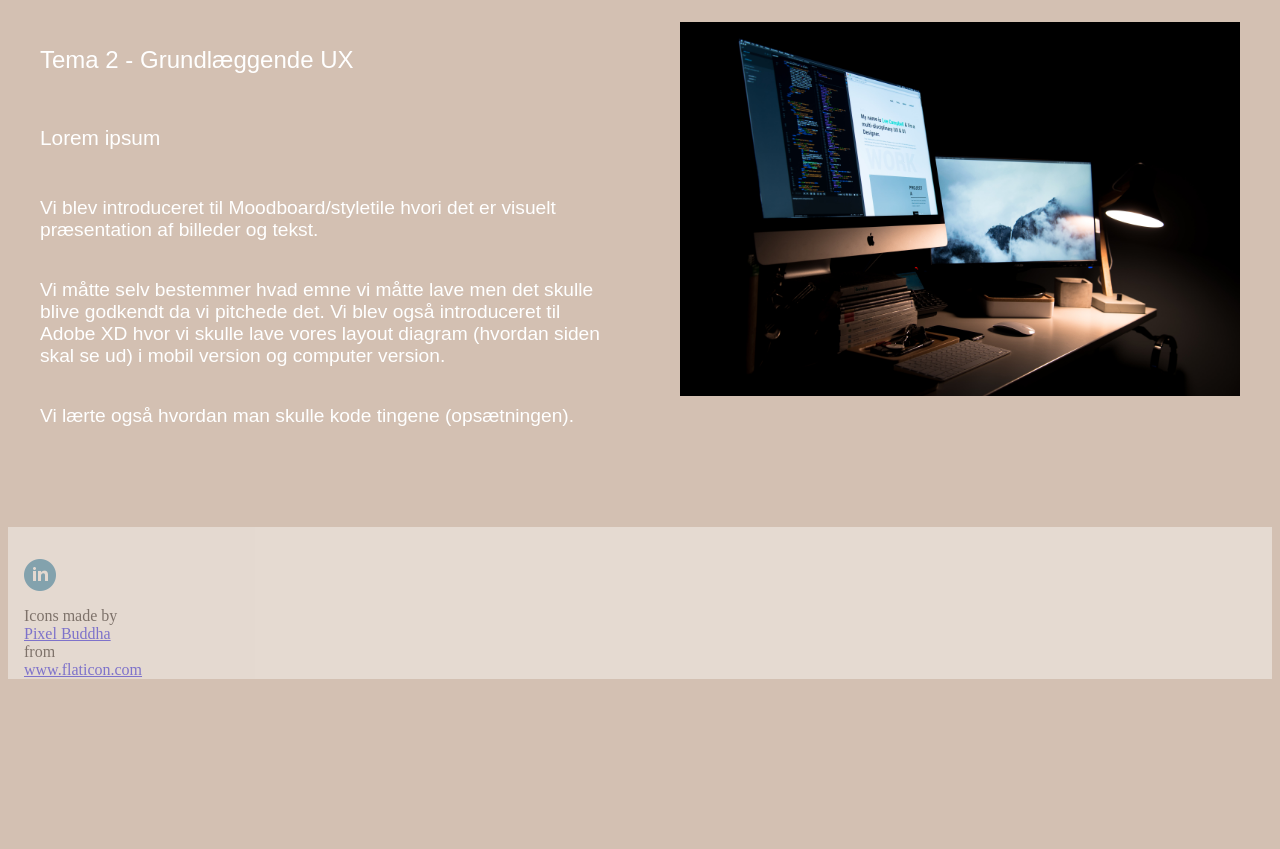
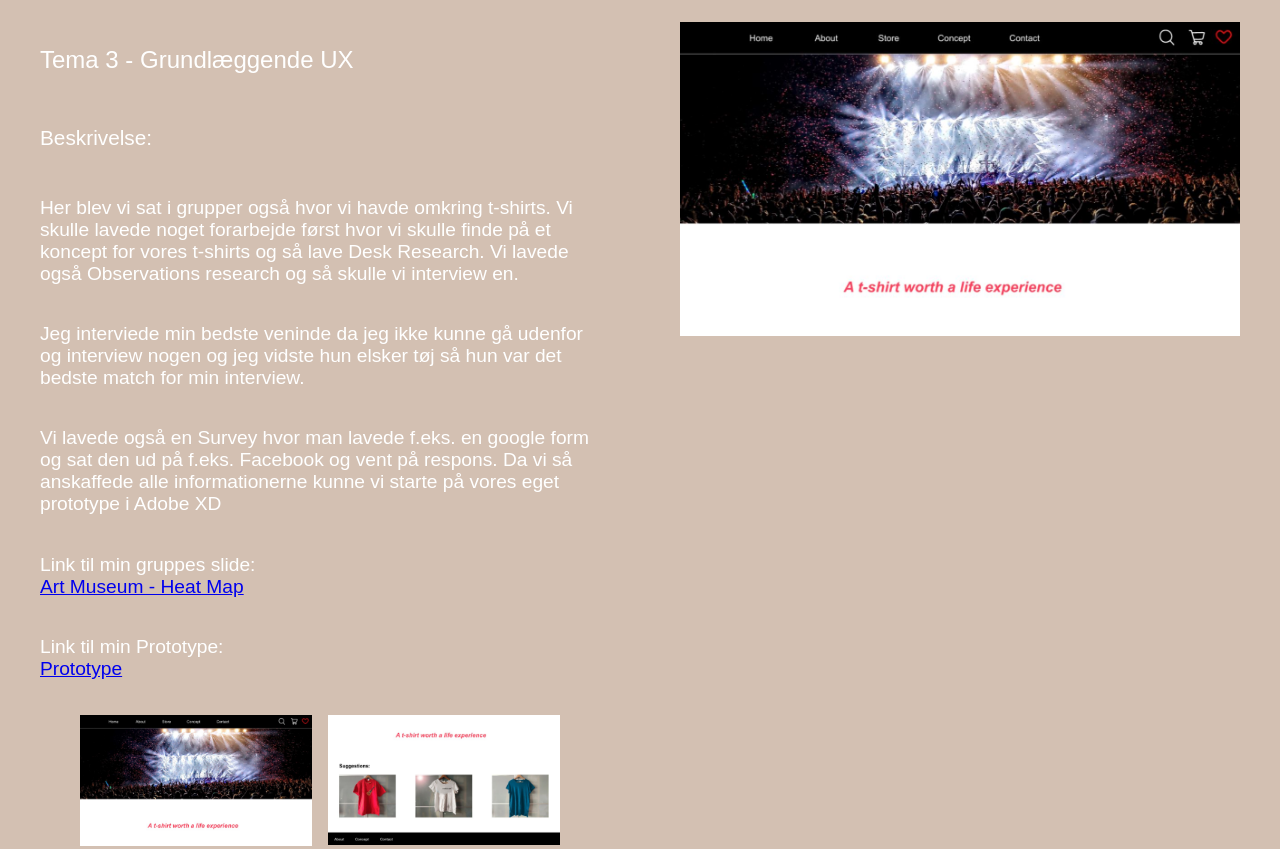
Before and after one commit to male7800/Eksame, a plain HTML site: page tema_tre.html in a window 1280 px wide. Shown: the part 520-1369 px from the top of the page. Before the commit the page ends 1207 px from the top, so only its background shows below. Drawn offline with Linux system fonts and the light colour scheme; a web font is replaced by a local one.

Commit message:
Arbejde på beskrivel til temaerne

```diff
--- a/tema_tre.html
+++ b/tema_tre.html
@@ -26,22 +26,50 @@
     <main>
       <section id="section_three">
         <div class="three">
-          <h3>Tema 2 - Grundlæggende UX</h3>
-          <h4>Lorem ipsum</h4>
+          <h3>Tema 3 - Grundlæggende UX</h3>
+          <h4>Beskrivelse:</h4>
           <p>
-            Vi blev introduceret til Moodboard/styletile hvori det er visuelt
-            præsentation af billeder og tekst.
+            Her blev vi sat i grupper også hvor vi havde omkring t-shirts. Vi
+            skulle lavede noget forarbejde først hvor vi skulle finde på et
+            koncept for vores t-shirts og så lave Desk Research. Vi lavede også
+            Observations research og så skulle vi interview en.
           </p>
           <p>
-            Vi måtte selv bestemmer hvad emne vi måtte lave men det skulle blive
-            godkendt da vi pitchede det. Vi blev også introduceret til Adobe XD
-            hvor vi skulle lave vores layout diagram (hvordan siden skal se ud)
-            i mobil version og computer version.
+            Jeg interviede min bedste veninde da jeg ikke kunne gå udenfor og
+            interview nogen og jeg vidste hun elsker tøj så hun var det bedste
+            match for min interview.
           </p>
-          <p>Vi lærte også hvordan man skulle kode tingene (opsætningen).</p>
+          <p>
+            Vi lavede også en Survey hvor man lavede f.eks. en google form og
+            sat den ud på f.eks. Facebook og vent på respons. Da vi så
+            anskaffede alle informationerne kunne vi starte på vores eget
+            prototype i Adobe XD
+          </p>
+          <p>
+            Link til min gruppes slide:
+            <a
+              href="https://docs.google.com/presentation/d/17-O389g9zybD1_oRirQuXsS0Kl41DuJ1K-ORYcqCPBc/edit#slide=id.p1"
+              >Art Museum - Heat Map</a
+            >
+          </p>
+          <p>
+            Link til min Prototype:
+            <a
+              href="https://xd.adobe.com/view/545c847f-0af0-4c86-b203-1b559a1af69c-010f/"
+              >Prototype</a
+            >
+          </p>
+           <figure class="gallery">
+          <img src="styles/XD_web_t_shirt.JPG" alt="" />
+          <img src="styles/XD_web_t_shirt_2.JPG" alt="" />
+          <img src="styles/Solution_sketch_1.JPG" alt="" />
+          <img src="styles/Solution_sketch_2.JPG" alt="" />
+          <img src="styles/Solution_sketch_3.JPG" alt="" />
+        </figure>
+      </article>
         </div>
         <div class="picture_three">
-          <img src="styles/lee-campbell-DtDlVpy-vvQ-unsplash.jpg" alt="" />
+          <img src="styles/XD_web_t_shirt.JPG" alt="" />
         </div>
       </section>
     </main>
```
Also changed, not shown: portfolie.html (+1 -1 lines), tema_to.html (+27 -9 lines), styles/Solution_sketch_1.JPG (added), styles/Solution_sketch_2.JPG (added), styles/Solution_sketch_3.JPG (added), styles/XD_web_t_shirt.JPG (added), styles/XD_web_t_shirt_2.JPG (added), styles/ikoner.JPG (added), styles/moodboard.JPG (added), styles/moodboard2.JPG (added), styles/styletile.JPG (added), styles/styletile_siden_sketch.JPG (added), styles/websitet_screenshot.JPG (added).
